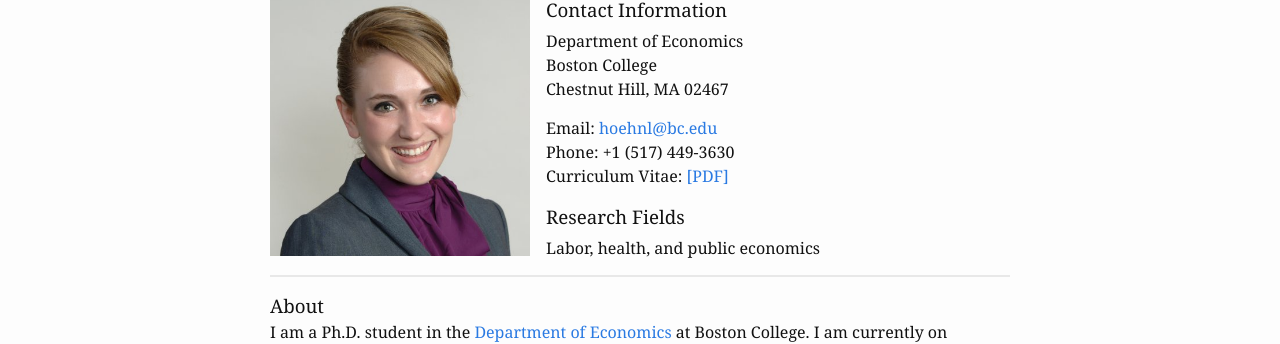
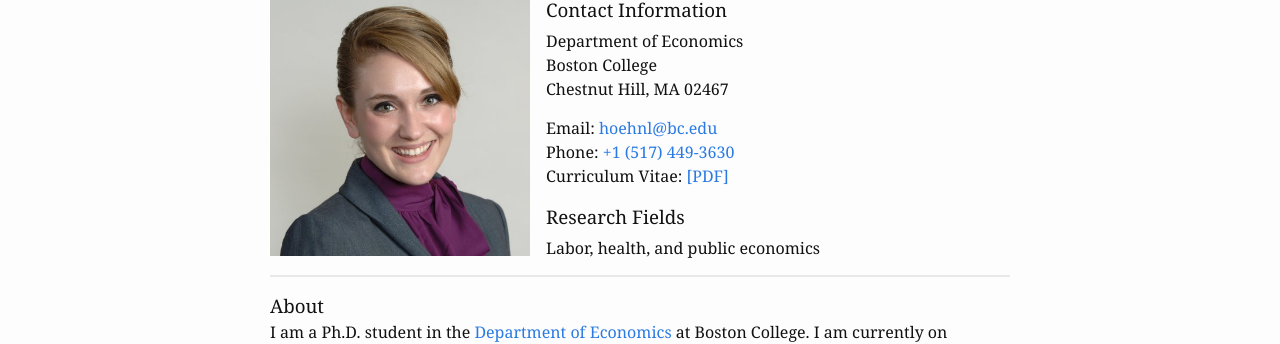
Before and after one commit to germsvel/lhv, a Jekyll site: the page built from index.html, in a window 1280 px wide. Shown: the part 92-436 px from the top of the page. Built offline with Jekyll 4.4.1, drawn with Linux system fonts in a browser that asks for light colours; part of the change alters nothing that is shown.

```diff
--- a/index.html
+++ b/index.html
@@ -17,7 +17,7 @@ layout: default
     <p>
       Email: <a href="mailto:{{ site.email }}">{{ site.email }}</a>
       </br>
-      Phone: +1 (517) 449-3630
+      Phone: <a href="tel:+15174493630">+1 (517) 449-3630</a>
       </br>
       Curriculum Vitae: <a target="_blank" href="{{ site.base_url
         }}/assets/hoehnvelasco_cv.pdf">[PDF]</a>
```
